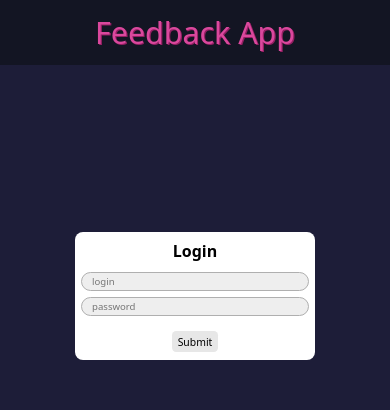
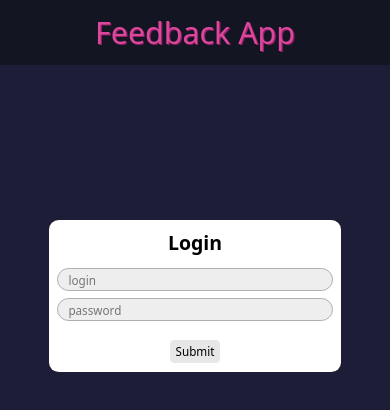
Before and after one commit to stinger222/react-feedback-app, a React (Create React App) app: page /login in a window 390 px wide. Shown: the top 410 px of the page. Built offline with nearby package versions, Linux system fonts and the light colour scheme; no server answers.

Commit message:
Form responsibility increased

```diff
--- a/src/styles/forms.scss
+++ b/src/styles/forms.scss
@@ -3,16 +3,21 @@
 	height: 50vh;
 	display: flex;
 	align-items: center;
+} * {
+		transition: all 0.05s linear;
 }
 
-// @media screen and (max-width: 630px) {
-// 	.auth-form {
-// 		//  !important;
-// }
+
+
+@media screen and (max-width: 520px) {
+	.auth-form {
+	  font-size: clamp(8px, 2.5vw, 0.8em) !important;
+	}
+}
 
 .auth-form {
 	width: 30em;
-	font-size: clamp(8px, 0.9vw, 1.5em);
+	font-size: clamp(16px, 0.9vw, 1.5em);
 	margin: 0 auto;
 	padding: 1em 0;
 	background: white;
```
